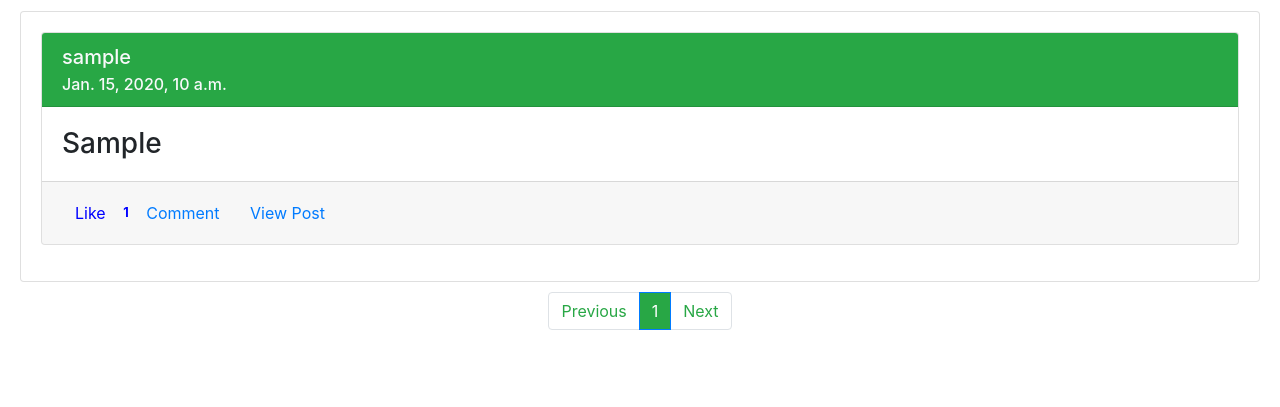
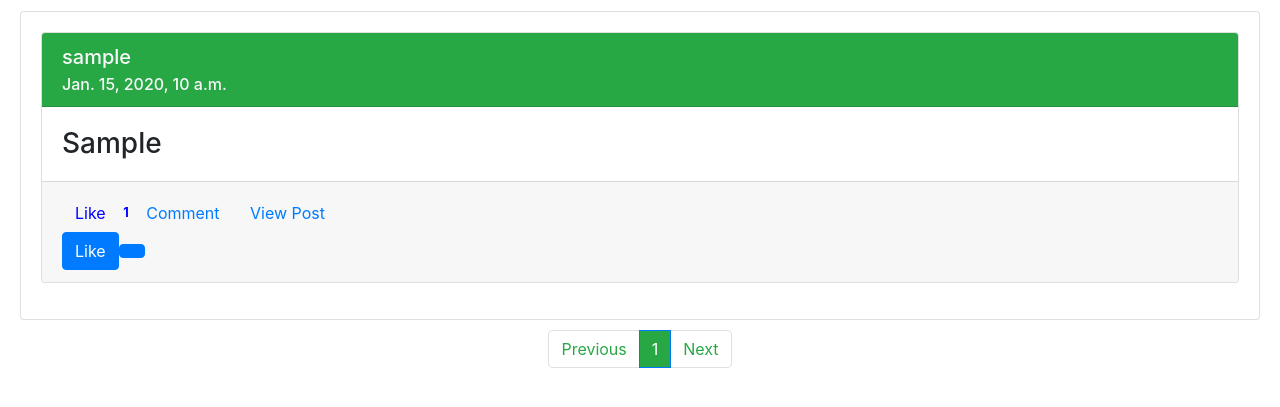
Before and after one commit to rakinplaban/Network_Project, a Django app: page / in a window 1280 px wide. Shown: the part 57-464 px from the top of the page. Run offline with Django 3.2, Linux system fonts and the light colour scheme; tables that the repository leaves empty hold one stand-in row (values such as "Sample post"); some libraries are stand-ins or nearby versions.

Commit message:
unsuccessful trial.

```diff
--- a/network/static/network/controller.js
+++ b/network/static/network/controller.js
@@ -2,7 +2,13 @@
     // const colon = document.createElement('div');
     // colon.setAttribute('id','colon')
     e.preventDefault()
-    document.querySelector('.likepost').addEventListener('click', ()=> like_function('likepost'));
+    const likebtn = document.createElement('button');
+    likebtn.setAttribute('class','likebtn btn btn-primary');
+    // likebtn.setAttribute('class','likebtn');
+    document.querySelector('.card-footer').appendChild(likebtn);
+    document.querySelector('.likebtn').innerHTML = "Like";
+    document.querySelector('.likebtn').onclick = like_function();
+    // document.querySelector('.likepost').addEventListener('click', ()=> like_function('likepost'));
 })
 
 
@@ -10,8 +16,8 @@
 // let is_like = "{{is_like}}";
 // let num_like = "{{num_like}}";
 
-function like_function(likepost){
-    document.createElement('button').innerHTML = "Love";
+function like_function(){
+    // document.createElement('button').innerHTML = "Love";
     fetch(`/likepost/${posts_id}`)
     // ,{
     //     method:"POST",
@@ -24,10 +30,10 @@
     .then(result => {
         console.log("Updated.");
         if(result.is_like){
-            document.querySelector('#like').innerHTML = "Unike";
+            document.querySelector('.like').innerHTML = "Unike";
         }
         else{
-            document.querySelector('#like').innerHTML = "Like";
+            document.querySelector('.like').innerHTML = "Like";
         }
     })
     location.replace("http://127.0.0.1/")
--- a/network/static/network/styles.css
+++ b/network/static/network/styles.css
@@ -23,11 +23,11 @@
     right: 0px;
 }
 
-#like{
+.like{
     color:blue;
     text-decoration: none;
 }
-#num_of_likes{
+.num_of_likes{
     color: blue;
     font-weight: 700;
 }
--- a/network/templates/network/index.html
+++ b/network/templates/network/index.html
@@ -22,7 +22,7 @@
         <div id="posts" class="card">
             <ul class="card-body">
                 {% for posts in page_view %}
-                     <li class="card">
+                    <li class="card">
                          <div class="card-header bg-success">
                             <h5 class="card-title"><a class="text-light" style="text-decoration: none;" href="{% url 'profile' posts.user.id %}">{{ posts.user }}</a></h5>
                             <h6 class="card-subtitle text-light">{{ posts.timestamp }}</h6>
--- a/network/templates/network/like.html
+++ b/network/templates/network/like.html
@@ -1,11 +1,11 @@
 {% load static %}
 <div class="card-footer">
 
-    <form action="{% url 'likepost' posts_id=posts.id %}" id="likeform" method="POST" style="display: inline;">
+    <form action="{% url 'likepost' posts_id=posts.id %}" class="likeform" method="POST" style="display: inline;">
         {% csrf_token %}
-        <button id = "like" class="btn btn-link" type="submit">Like</button>
+        <button class="like btn btn-link" type="submit">Like</button>
     </form>
-    <small id="num_of_likes">{{ posts.likepost.all.count }}</small>
+    <small class="num_of_likes">{{ posts.likepost.all.count }}</small>
 
     {% block script %}
         <!-- <script>
```
